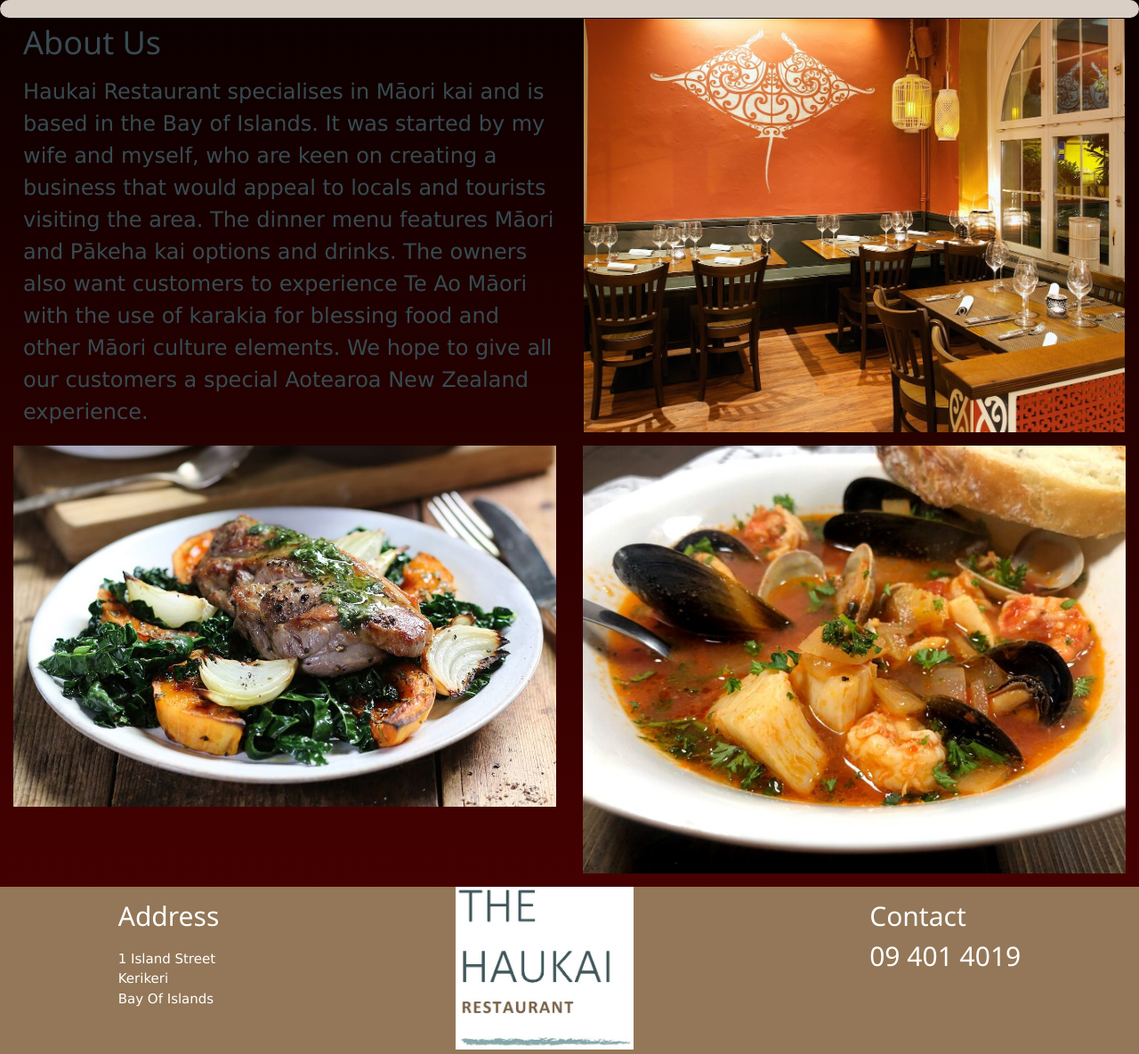
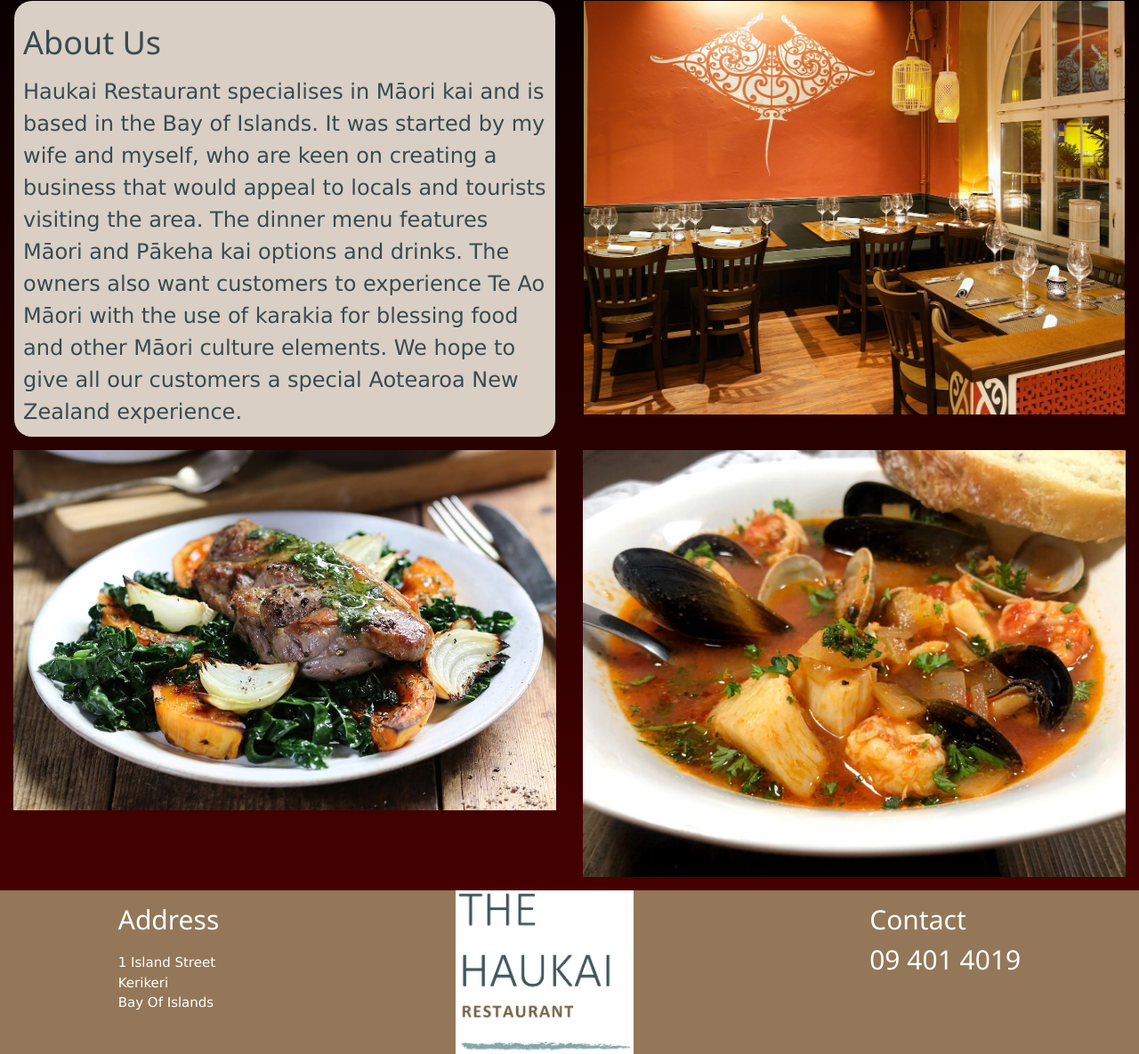
Before and after one commit to Pau1Matthews/Haukai_Restaurant_Web, a PHP site: page / in a window 1280 px wide. Shown: the part 183-1368 px from the top of the page at 89% size. Run offline with PHP 8.4, Linux system fonts and the light colour scheme.

Commit message:
Sizing of images

```diff
--- a/CSS/style.css
+++ b/CSS/style.css
@@ -7,6 +7,9 @@ body {
   background-image: linear-gradient(black, rgb(80, 1, 1));
 }
 
+#image img{
+  width: 100%;
+}
 /* Top Navigation Bar */
 .topnav{
     display: flex;
--- a/index.html
+++ b/index.html
@@ -51,8 +51,8 @@
 
 
             <div class="w3-row">
+                <div class="w3-half w3-container">
                     <div class="text">
-                    <div class="w3-half w3-container">
                     <h1>About Us</h1>
                     <p1>Haukai Restaurant specialises in Māori kai and is based in the Bay of Islands. It was started
                     by my wife and myself, who are keen on creating a business that would appeal to locals and tourists
@@ -62,28 +62,32 @@
                     </div>
                 </div>
                 <div class="w3-half w3-container">
+                    <div id="image">
                     <img src= "images/Restaurant.jpg"
                     alt= "Restaurant Image"
                     title="Restaurant Image"
-                    width= "100%"
                     >
+                    </div>
                 </div>
             </div>
 
             <div class="content">
                 <div class="twocolumn">
+                    <div id="image">
                     <img src="images/Lamb_Steak.jpg"
                     alt="Lamb Steak Image"
                     title="Lamb Steak"
-                width="100%"
                     >
+                    </div>
 
                 </div>
                 <div class="twocolumn">
+                    <div id="image">
                     <img src="images/Mussels_And_Scallops.jpg"
                     alt="Mussels and Scallops Image"
                     title="Mussels and Scallops"
-                width= "100%">
+                    >
+                    </div>
                 </div>
             </div>
         </main>
```
Lines whose indentation alone changed are shown as unchanged.
